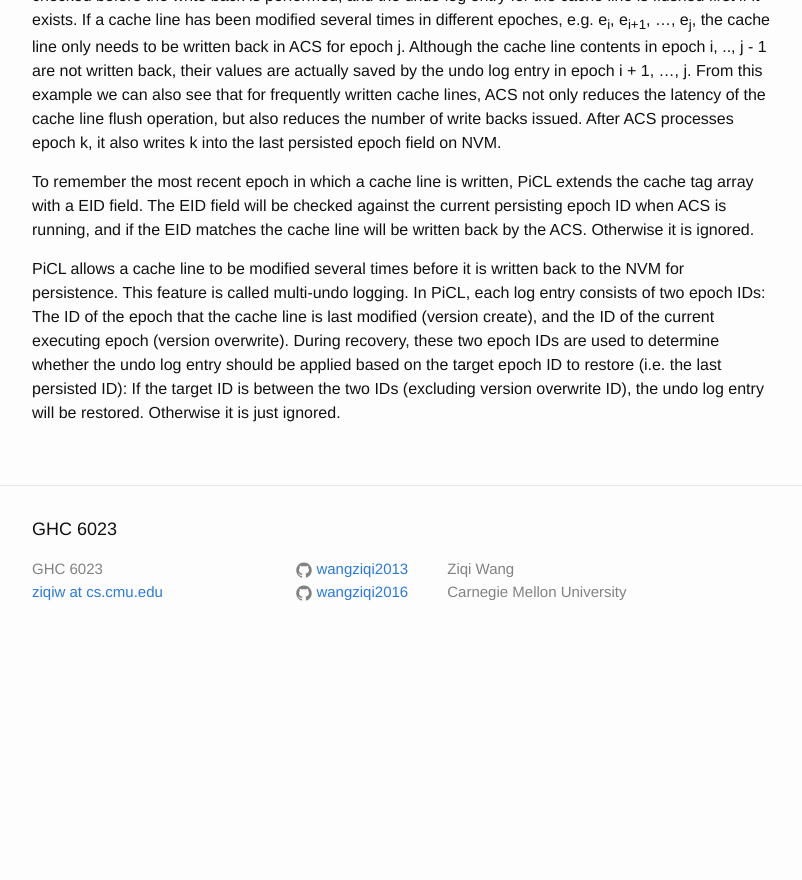
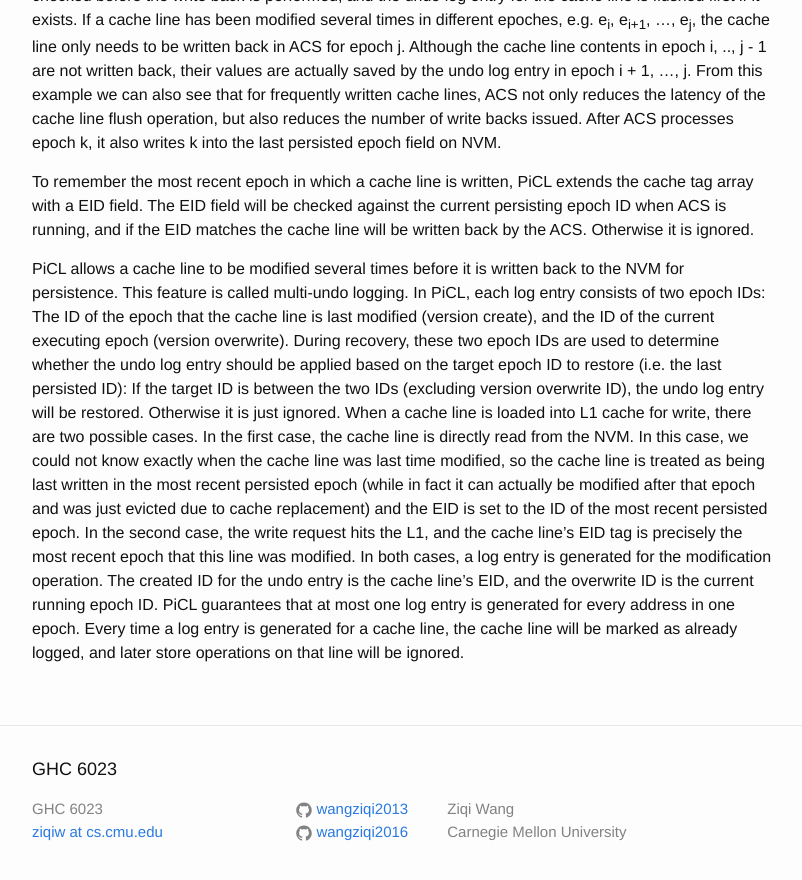
Before and after one commit to wangziqi2013/wangziqi2013.github.io, a Jekyll site: the page built from _posts/2019-02-08-picl.markdown, in a window 1280 px wide and 900 px high, scrolled down 2887 px. Shown: the top 880 px of the window, without its empty margins (238-1040 px from the left). Built offline with Jekyll 4.4.1, drawn with Linux system fonts in a browser that asks for light colours; before the commit the page ends 3550 px from its top, so only the background shows below that.

Commit message:
Adding log generation

```diff
--- a/_posts/2019-02-08-picl.markdown
+++ b/_posts/2019-02-08-picl.markdown
@@ -116,4 +116,12 @@ is called multi-undo logging. In PiCL, each log entry consists of two epoch IDs:
 last modified (version create), and the ID of the current executing epoch (version overwrite). During recovery, these two epoch
 IDs are used to determine whether the undo log entry should be applied based on the target epoch ID to restore (i.e. the
 last persisted ID): If the target ID is between the two IDs (excluding version overwrite ID), the undo log entry will be
-restored. Otherwise it is just ignored.
+restored. Otherwise it is just ignored. When a cache line is loaded into L1 cache for write, there are two possible cases.
+In the first case, the cache line is directly read from the NVM. In this case, we could not know exactly when the cache
+line was last time modified, so the cache line is treated as being last written in the most recent persisted epoch (while
+in fact it can actually be modified after that epoch and was just evicted due to cache replacement) and the EID is set to
+the ID of the most recent persisted epoch. In the second case, the write request hits the L1, and the cache line's EID tag
+is precisely the most recent epoch that this line was modified. In both cases, a log entry is generated for the modification
+operation. The created ID for the undo entry is the cache line's EID, and the overwrite ID is the current running epoch ID.
+PiCL guarantees that at most one log entry is generated for every address in one epoch. Every time a log entry is generated
+for a cache line, the cache line will be marked as already logged, and later store operations on that line will be ignored.
```
